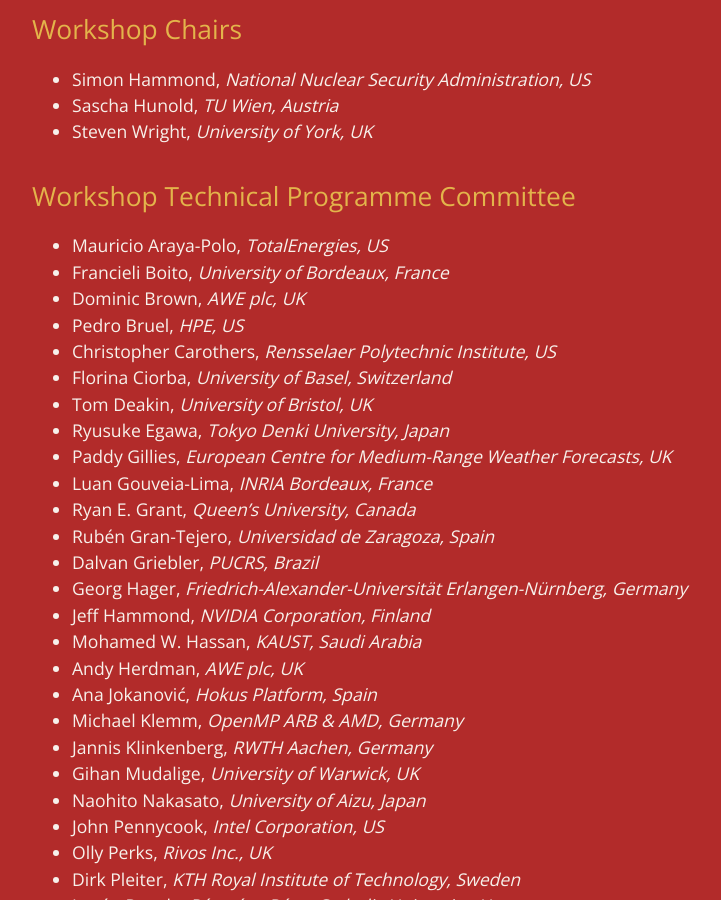
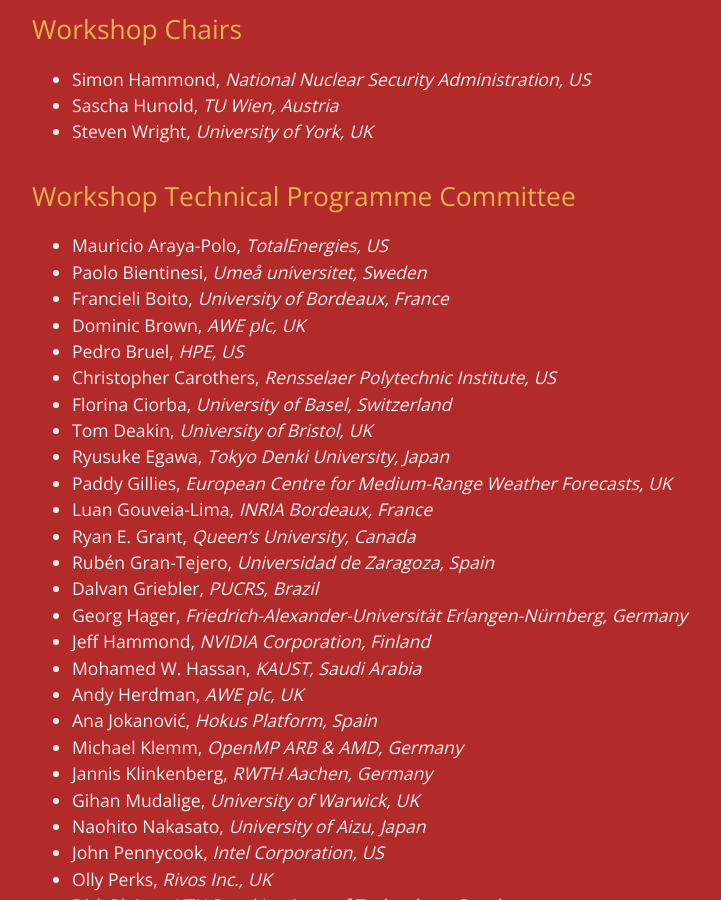
Before and after one commit to pmbs-workshop/pmbs-workshop.github.io, a Jekyll site: the page built from programmecommittee.markdown, in a window 1280 px wide and 900 px high, scrolled down 788 px. Shown: the whole window, without its empty margins (192-913 px from the left). Built offline with Jekyll 4.4.1, drawn with Linux system fonts in a browser that asks for light colours.

Commit message:
adds Bientinesi to PC

```diff
--- a/programmecommittee.markdown
+++ b/programmecommittee.markdown
@@ -21,6 +21,7 @@
 ------------------------------------
 
 * Mauricio Araya-Polo, _TotalEnergies, US_
+* Paolo Bientinesi, _Umeå universitet, Sweden_
 * Francieli Boito, _University of Bordeaux, France_
 * Dominic Brown, _AWE plc, UK_
 * Pedro Bruel, _HPE, US_
```
